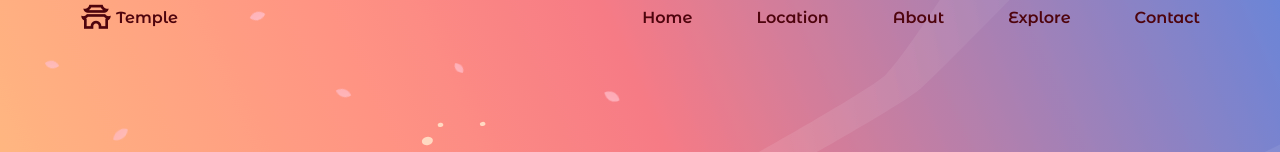
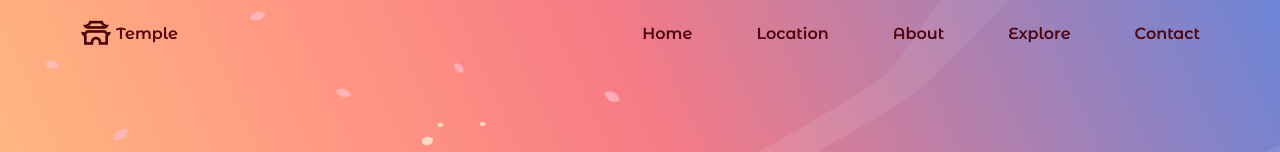
Before and after one commit to shifali-shetty/Temple-website, a plain HTML site: page index.html in a window 1280 px wide. Shown: the top 152 px of the page. Drawn offline with nearby package versions, Linux system fonts and the light colour scheme.

Commit message:
Update styles.css

```diff
--- a/assets/css/styles.css
+++ b/assets/css/styles.css
@@ -84,7 +84,7 @@ img {
 }
 .nav{
   position: relative;
-  height: var(--header-height);
+  padding-block: 1rem;
   display: flex;
   justify-content: space-between;
   align-items: center;
```
